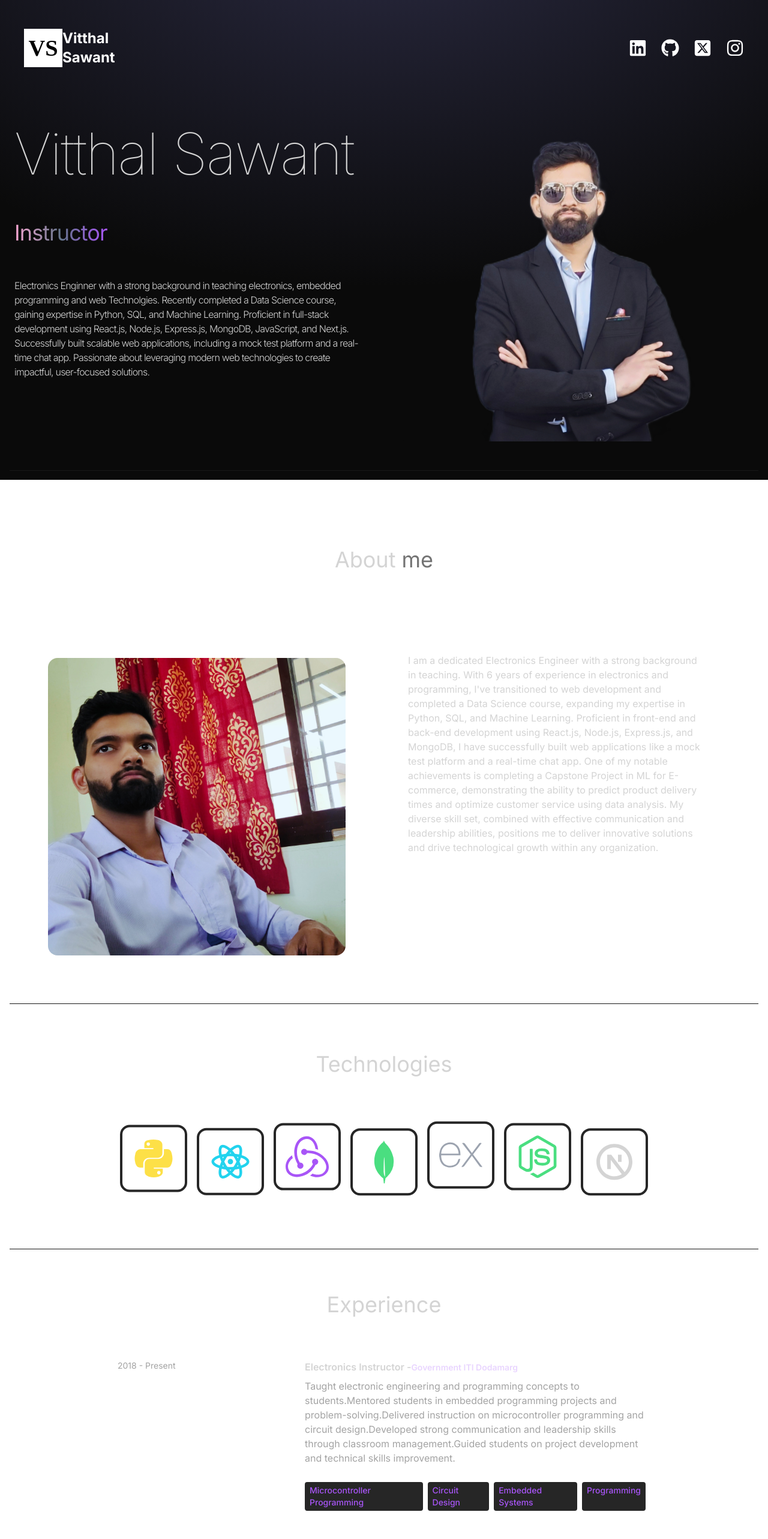
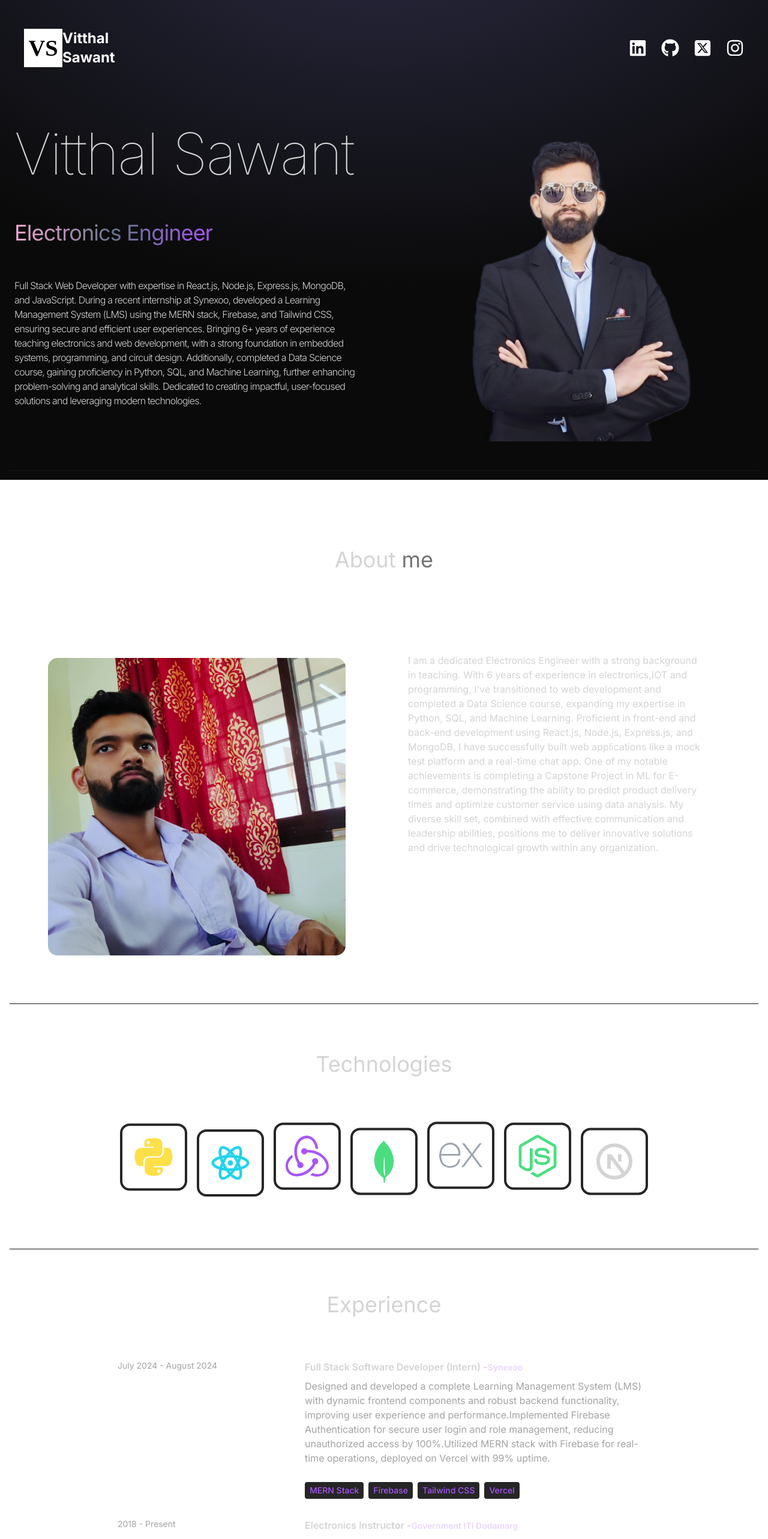
Before and after one commit to vickysawant19/react-portfolio, a React (Vite) app: page / in a window 1280 px wide. Shown: the top 2566 px of the page at 60% size. Built offline with nearby package versions, Linux system fonts and the light colour scheme.

Commit message:
new project: ai text-to-image

```diff
--- a/src/constants/index.js
+++ b/src/constants/index.js
@@ -1,18 +1,29 @@
 export const PROFILE = {
   name: "Vitthal Sawant",
-  title: ["Electronics Engineer", "Instructor", "Web Developer"],
+  title: ["Full Stack Web Developer", "Electronics Engineer", "Instructor"],
   location: "Banda, Maharashtra, India 416511",
   email: "vitthal.sawant19@gmail.com",
   phone: "+91 9421265218",
-  summary: `Electronics Enginner with a strong background in teaching electronics, embedded programming and web Technolgies. Recently completed a Data Science course, gaining expertise in Python, SQL, and Machine Learning.
-  Proficient in full-stack development using React.js, Node.js, Express.js, MongoDB, JavaScript, and Next.js. Successfully built scalable web applications, including a mock test platform and a real-time chat app. Passionate about leveraging modern web technologies to create impactful, user-focused solutions.`,
+  summary: `Full Stack Web Developer with expertise in React.js, Node.js, Express.js, MongoDB, and JavaScript. During a recent internship at Synexoo, developed a Learning Management System (LMS) using the MERN stack, Firebase, and Tailwind CSS, ensuring secure and efficient user experiences.
+  Bringing 6+ years of experience teaching electronics and web development, with a strong foundation in embedded systems, programming, and circuit design. Additionally, completed a Data Science course, gaining proficiency in Python, SQL, and Machine Learning, further enhancing problem-solving and analytical skills. Dedicated to creating impactful, user-focused solutions and leveraging modern technologies.`,
 };
 
-export const ABOUT = `I am a dedicated Electronics Engineer with a strong background in teaching. With 6 years of experience in electronics and programming, I've transitioned to web development and completed a Data Science course, expanding my expertise in Python, SQL, and Machine Learning.
+export const ABOUT = `I am a dedicated Electronics Engineer with a strong background in teaching. With 6 years of experience in electronics,IOT and programming, I've transitioned to web development and completed a Data Science course, expanding my expertise in Python, SQL, and Machine Learning.
 Proficient in front-end and back-end development using React.js, Node.js, Express.js, and MongoDB, I have successfully built web applications like a mock test platform and a real-time chat app. One of my notable achievements is completing a Capstone Project in ML for E-commerce, demonstrating the ability to predict product delivery times and optimize customer service using data analysis.
 My diverse skill set, combined with effective communication and leadership abilities, positions me to deliver innovative solutions and drive technological growth within any organization.`;
 
 export const EXPERIENCE = [
+  {
+    company: "Synexoo",
+    role: "Full Stack Software Developer (Intern)",
+    duration: "July 2024 - August 2024",
+    responsibilities: [
+      "Designed and developed a complete Learning Management System (LMS) with dynamic frontend components and robust backend functionality, improving user experience and performance.",
+      "Implemented Firebase Authentication for secure user login and role management, reducing unauthorized access by 100%.",
+      "Utilized MERN stack with Firebase for real-time operations, deployed on Vercel with 99% uptime.",
+    ],
+    technology: ["MERN Stack", "Firebase", "Tailwind CSS", "Vercel"],
+  },
   {
     company: "Government ITI Dodamarg",
     role: "Electronics Instructor",
@@ -80,6 +91,33 @@ export const CERTIFICATIONS = [
 ];
 
 export const PROJECTS = [
+  {
+    name: "AI Text-to-Image Generator",
+    details: [
+      "Developed a web application to generate AI-based images from text prompts using Vite and React for the frontend.",
+      "Designed an intuitive and responsive UI using MUI and styled-components.",
+      "Integrated the Pollinations API to generate high-quality images based on user inputs.",
+      "Implemented image storage and metadata management using MongoDB and Cloudinary.",
+      "Built a robust server with Express, following the MVC architecture for efficient backend operations.",
+      "Enabled functionality for users to download generated images using FileSaver.",
+    ],
+    links: {
+      website: "https://ai-image-generator-client-omega.vercel.app/",
+      github: "https://github.com/vickysawant19/ai-image-generator",
+    },
+    technologies: [
+      "React",
+      "Vite",
+      "MUI",
+      "styled-components",
+      "Pollinations API",
+      "MongoDB",
+      "Cloudinary",
+      "Express",
+      "JavaScript",
+      "Full-Stack Development",
+    ],
+  },
   {
     name: "Mock Test Application",
     details: [
```
